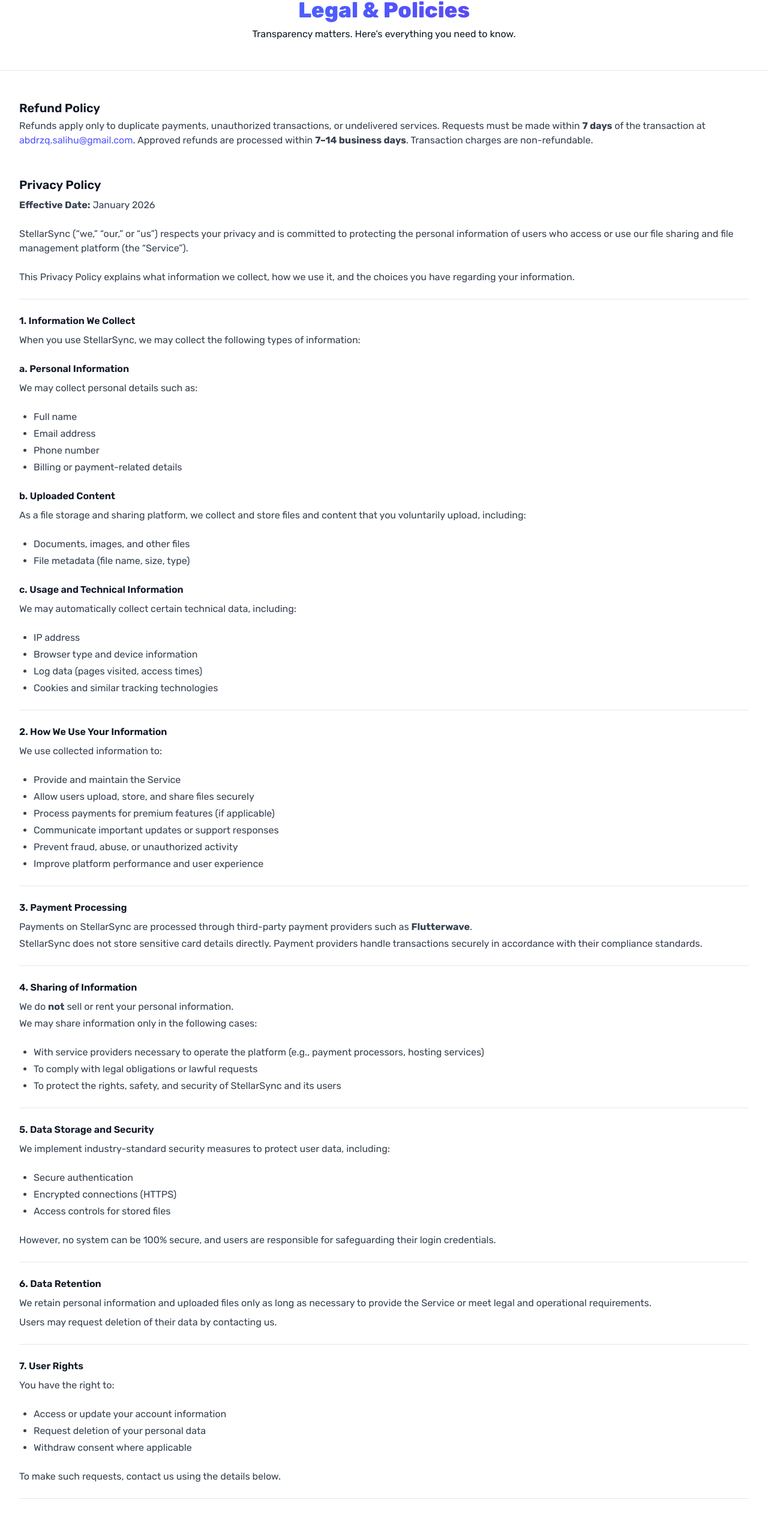
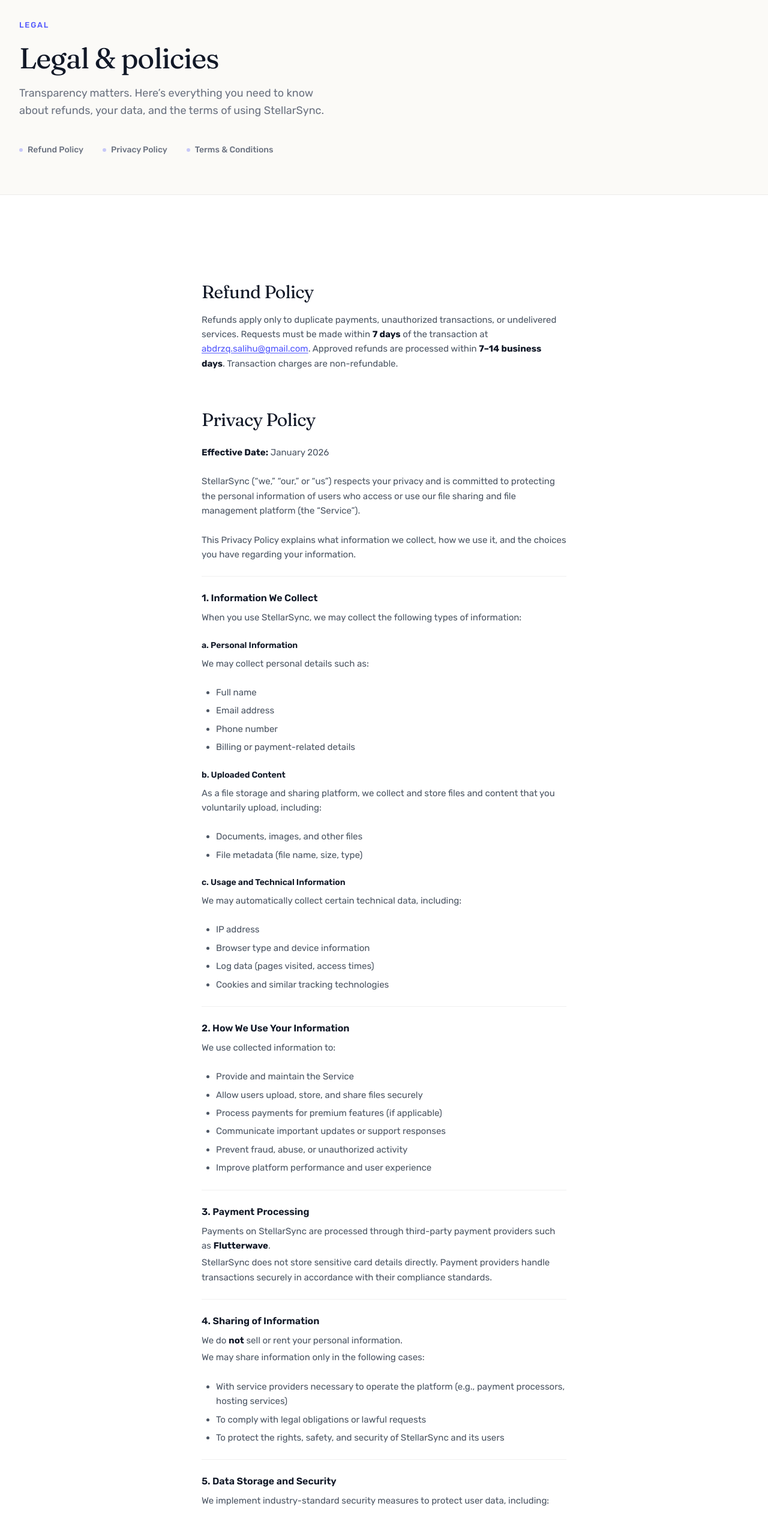
Before and after one commit to abdrzqsalihu/stellar-sync, a Next.js app: page /policies in a window 1280 px wide. Shown: the part 131-2656 px from the top of the page at 60% size. Built offline with nearby package versions, Linux system fonts and the light colour scheme.

Commit message:
feat: enhance UI components with responsive text adjustments and improved layout

```diff
--- a/app/(pages)/policies/page.tsx
+++ b/app/(pages)/policies/page.tsx
@@ -1,22 +1,54 @@
 import React from "react";
 import Header from "../../_components/Header";
 import Footer from "../../_components/Footer";
+
+const sections = [
+  { id: "refund-policy", label: "Refund Policy" },
+  { id: "privacy-policy", label: "Privacy Policy" },
+  { id: "terms", label: "Terms & Conditions" },
+];
 
 function Policies() {
   return (
     <>
       <Header />
-      <section id="policies" className="mx-auto py-32">
-        <div className="text-center mb-12 border-b pb-12 border-gray-200">
-          <h2 className="text-3xl font-extrabold sm:text-4xl bg-gradient-to-r from-blue-500 via-primary to-purple-700 bg-clip-text text-transparent">
-            Legal & Policies
-          </h2>
-          <p className="mt-2 text-secondary text-sm sm:text-base px-4">
-            Transparency matters. Here’s everything you need to know.
+      <main className="bg-white">
+        {/* Intro */}
+        <section className="border-b border-black/[0.06] bg-[#FBFAF7] pb-14 pt-32 sm:pb-16 sm:pt-40">
+          <div className="mx-auto max-w-screen-xl px-5 sm:px-8">
+            <span className="text-[13px] font-medium uppercase tracking-[0.14em] text-[#5056FD]">
+              Legal
+            </span>
+            <h1 className="mt-5 font-serif text-4xl leading-[1.1] tracking-tight text-[#111827] sm:text-5xl">
+              Legal &amp; policies
+            </h1>
+            <p className="mt-5 max-w-lg text-lg leading-relaxed text-gray-500">
+              Transparency matters. Here&rsquo;s everything you need to know
+              about refunds, your data, and the terms of using StellarSync.
             </p>
+
+            <nav
+              aria-label="Sections on this page"
+              className="mt-10 flex flex-wrap items-center gap-x-8 gap-y-3"
+            >
+              {sections.map((s) => (
+                <a
+                  key={s.id}
+                  href={`#${s.id}`}
+                  className="group flex items-center gap-2 text-sm font-medium text-gray-500 transition-colors hover:text-[#111827]"
+                >
+                  <span className="h-1.5 w-1.5 shrink-0 rounded-full bg-[#5056FD]/30 transition-colors group-hover:bg-[#5056FD]" />
+                  {s.label}
+                </a>
+              ))}
+            </nav>
           </div>
+        </section>
 
-        <div className="space-y-12 text-gray-700 text-sm sm:text-base leading-relaxed mx-auto max-w-screen-xl px-4 sm:px-6 lg:px-8">
+        {/* Body */}
+        <section className="py-16 sm:py-20">
+          <div className="mx-auto max-w-2xl px-5 sm:px-8">
+            <div className="space-y-16">
               {/* Contact Information */}
               <div className="hidden">
                 <h3 className="text-lg md:text-xl font-semibold text-gray-900 mb-2">
@@ -30,226 +62,288 @@ function Policies() {
               </div>
 
               {/* Refund Policy */}
-          <div>
-            <h3 className="text-lg md:text-xl font-semibold text-gray-900 mb-1">
+              <div id="refund-policy" className="scroll-mt-24">
+                <h2 className="font-serif text-2xl tracking-tight text-[#111827] sm:text-3xl">
                   Refund Policy
-            </h3>
-            <p className="text-sm md:text-base leading-6">
+                </h2>
+                <p className="mt-4 text-[15px] leading-relaxed text-gray-600">
                   Refunds apply only to duplicate payments, unauthorized
                   transactions, or undelivered services. Requests must be made
-              within <strong>7 days</strong> of the transaction at{" "}
-              <a href="mailto:abdrzq.salihu@gmail.com">
-                <span className="text-primary">abdrzq.salihu@gmail.com</span>
+                  within <strong className="text-[#111827]">7 days</strong> of
+                  the transaction at{" "}
+                  <a
+                    href="mailto:abdrzq.salihu@gmail.com"
+                    className="text-[#5056FD] underline underline-offset-2 transition-colors hover:text-[#111827]"
+                  >
+                    abdrzq.salihu@gmail.com
                   </a>
                   . Approved refunds are processed within{" "}
-              <strong>7–14 business days</strong>. Transaction charges are
-              non-refundable.
+                  <strong className="text-[#111827]">
+                    7&ndash;14 business days
+                  </strong>
+                  . Transaction charges are non-refundable.
                 </p>
               </div>
 
               {/* Privacy Policy */}
-          <div>
-            <h3 className="text-lg md:text-xl font-semibold text-gray-900 mb-2">
+              <div id="privacy-policy" className="scroll-mt-24">
+                <h2 className="font-serif text-2xl tracking-tight text-[#111827] sm:text-3xl">
                   Privacy Policy
-            </h3>
+                </h2>
 
-            <div className="space-y-6 text-sm md:text-base">
+                <div className="mt-6 space-y-6 text-[15px] leading-relaxed text-gray-600">
                   <p>
-                <strong>Effective Date:</strong> January 2026
+                    <strong className="text-[#111827]">Effective Date:</strong>{" "}
+                    January 2026
                   </p>
 
                   <p>
-                StellarSync (“we,” “our,” or “us”) respects your privacy and is committed
-                to protecting the personal information of users who access or use our file
-                sharing and file management platform (the “Service”).
+                    StellarSync (&ldquo;we,&rdquo; &ldquo;our,&rdquo; or
+                    &ldquo;us&rdquo;) respects your privacy and is committed to
+                    protecting the personal information of users who access or
+                    use our file sharing and file management platform (the
+                    &ldquo;Service&rdquo;).
                   </p>
 
                   <p>
-                This Privacy Policy explains what information we collect, how we use it,
-                and the choices you have regarding your information.
+                    This Privacy Policy explains what information we collect,
+                    how we use it, and the choices you have regarding your
+                    information.
                   </p>
 
-              <hr className="border-gray-200" />
+                  <hr className="border-black/[0.06]" />
 
-              <h4 className="font-semibold text-gray-900">1. Information We Collect</h4>
+                  <h3 className="text-base font-semibold text-[#111827]">
+                    1. Information We Collect
+                  </h3>
 
                   <p className="!mt-2">
-                When you use StellarSync, we may collect the following types of
-                information:
+                    When you use StellarSync, we may collect the following types
+                    of information:
                   </p>
 
-              <h5 className="font-semibold text-gray-900">a. Personal Information</h5>
-              <p className="!mt-2">We may collect personal details such as:</p>
-              <ul className="list-disc ml-6 space-y-1">
+                  <h4 className="text-sm font-semibold text-[#111827]">
+                    a. Personal Information
+                  </h4>
+                  <p className="!mt-2">
+                    We may collect personal details such as:
+                  </p>
+                  <ul className="ml-6 list-disc space-y-1.5">
                     <li>Full name</li>
                     <li>Email address</li>
                     <li>Phone number</li>
                     <li>Billing or payment-related details</li>
                   </ul>
 
-              <h5 className="font-semibold text-gray-900">b. Uploaded Content</h5>
+                  <h4 className="text-sm font-semibold text-[#111827]">
+                    b. Uploaded Content
+                  </h4>
                   <p className="!mt-2">
-                As a file storage and sharing platform, we collect and store files and
-                content that you voluntarily upload, including:
+                    As a file storage and sharing platform, we collect and store
+                    files and content that you voluntarily upload, including:
                   </p>
-              <ul className="list-disc ml-6 space-y-1">
+                  <ul className="ml-6 list-disc space-y-1.5">
                     <li>Documents, images, and other files</li>
                     <li>File metadata (file name, size, type)</li>
                   </ul>
 
-              <h5 className="font-semibold text-gray-900">
+                  <h4 className="text-sm font-semibold text-[#111827]">
                     c. Usage and Technical Information
-              </h5>
-              <p className="!mt-2">We may automatically collect certain technical data, including:</p>
-              <ul className="list-disc ml-6 space-y-1">
+                  </h4>
+                  <p className="!mt-2">
+                    We may automatically collect certain technical data,
+                    including:
+                  </p>
+                  <ul className="ml-6 list-disc space-y-1.5">
                     <li>IP address</li>
                     <li>Browser type and device information</li>
                     <li>Log data (pages visited, access times)</li>
                     <li>Cookies and similar tracking technologies</li>
                   </ul>
 
-              <hr className="border-gray-200" />
+                  <hr className="border-black/[0.06]" />
 
-              <h4 className="font-semibold text-gray-900">2. How We Use Your Information</h4>
+                  <h3 className="text-base font-semibold text-[#111827]">
+                    2. How We Use Your Information
+                  </h3>
 
                   <p className="!mt-2">We use collected information to:</p>
-              <ul className="list-disc ml-6 space-y-1">
+                  <ul className="ml-6 list-disc space-y-1.5">
                     <li>Provide and maintain the Service</li>
                     <li>Allow users upload, store, and share files securely</li>
-                <li>Process payments for premium features (if applicable)</li>
+                    <li>
+                      Process payments for premium features (if applicable)
+                    </li>
                     <li>Communicate important updates or support responses</li>
                     <li>Prevent fraud, abuse, or unauthorized activity</li>
                     <li>Improve platform performance and user experience</li>
                   </ul>
 
-              <hr className="border-gray-200" />
+                  <hr className="border-black/[0.06]" />
 
-              <h4 className="font-semibold text-gray-900">3. Payment Processing</h4>
+                  <h3 className="text-base font-semibold text-[#111827]">
+                    3. Payment Processing
+                  </h3>
 
                   <p className="!mt-2">
-                Payments on StellarSync are processed through third-party payment
-                providers such as <strong>Flutterwave</strong>.
+                    Payments on StellarSync are processed through third-party
+                    payment providers such as{" "}
+                    <strong className="text-[#111827]">Flutterwave</strong>.
                   </p>
 
                   <p className="!mt-1">
-                StellarSync does not store sensitive card details directly. Payment
-                providers handle transactions securely in accordance with their compliance
-                standards.
+                    StellarSync does not store sensitive card details directly.
+                    Payment providers handle transactions securely in accordance
+                    with their compliance standards.
                   </p>
 
-              <hr className="border-gray-200" />
+                  <hr className="border-black/[0.06]" />
 
-              <h4 className="font-semibold text-gray-900">4. Sharing of Information</h4>
+                  <h3 className="text-base font-semibold text-[#111827]">
+                    4. Sharing of Information
+                  </h3>
 
-              <p className="!mt-2">We do <strong>not</strong> sell or rent your personal information.</p>
+                  <p className="!mt-2">
+                    We do <strong className="text-[#111827]">not</strong> sell
+                    or rent your personal information.
+                  </p>
 
-              <p className="!mt-1">We may share information only in the following cases:</p>
-              <ul className="list-disc ml-6 space-y-1">
+                  <p className="!mt-1">
+                    We may share information only in the following cases:
+                  </p>
+                  <ul className="ml-6 list-disc space-y-1.5">
                     <li>
-                  With service providers necessary to operate the platform (e.g., payment
-                  processors, hosting services)
+                      With service providers necessary to operate the platform
+                      (e.g., payment processors, hosting services)
                     </li>
                     <li>To comply with legal obligations or lawful requests</li>
                     <li>
-                  To protect the rights, safety, and security of StellarSync and its users
+                      To protect the rights, safety, and security of StellarSync
+                      and its users
                     </li>
                   </ul>
 
-              <hr className="border-gray-200" />
+                  <hr className="border-black/[0.06]" />
 
-              <h4 className="font-semibold text-gray-900">5. Data Storage and Security</h4>
+                  <h3 className="text-base font-semibold text-[#111827]">
+                    5. Data Storage and Security
+                  </h3>
 
                   <p className="!mt-2">
-                We implement industry-standard security measures to protect user data,
-                including:
+                    We implement industry-standard security measures to protect
+                    user data, including:
                   </p>
-              <ul className="list-disc ml-6 space-y-1">
+                  <ul className="ml-6 list-disc space-y-1.5">
                     <li>Secure authentication</li>
                     <li>Encrypted connections (HTTPS)</li>
                     <li>Access controls for stored files</li>
                   </ul>
 
                   <p>
-                However, no system can be 100% secure, and users are responsible for
-                safeguarding their login credentials.
+                    However, no system can be 100% secure, and users are
+                    responsible for safeguarding their login credentials.
                   </p>
 
-              <hr className="border-gray-200" />
+                  <hr className="border-black/[0.06]" />
 
-              <h4 className="font-semibold text-gray-900">6. Data Retention</h4>
+                  <h3 className="text-base font-semibold text-[#111827]">
+                    6. Data Retention
+                  </h3>
 
                   <p className="!mt-2">
-                We retain personal information and uploaded files only as long as
-                necessary to provide the Service or meet legal and operational
-                requirements.
+                    We retain personal information and uploaded files only as
+                    long as necessary to provide the Service or meet legal and
+                    operational requirements.
                   </p>
 
-              <p className="!mt-2">Users may request deletion of their data by contacting us.</p>
+                  <p className="!mt-2">
+                    Users may request deletion of their data by contacting us.
+                  </p>
 
-              <hr className="border-gray-200" />
+                  <hr className="border-black/[0.06]" />
 
-              <h4 className="font-semibold text-gray-900">7. User Rights</h4>
+                  <h3 className="text-base font-semibold text-[#111827]">
+                    7. User Rights
+                  </h3>
 
                   <p className="!mt-2">You have the right to:</p>
-              <ul className="list-disc ml-6 space-y-1">
+                  <ul className="ml-6 list-disc space-y-1.5">
                     <li>Access or update your account information</li>
                     <li>Request deletion of your personal data</li>
                     <li>Withdraw consent where applicable</li>
                   </ul>
 
-              <p>To make such requests, contact us using the details below.</p>
+                  <p>
+                    To make such requests, contact us using the details below.
+                  </p>
 
-              <hr className="border-gray-200" />
+                  <hr className="border-black/[0.06]" />
 
-              <h4 className="font-semibold text-gray-900">8. Children’s Privacy</h4>
+                  <h3 className="text-base font-semibold text-[#111827]">
+                    8. Children&rsquo;s Privacy
+                  </h3>
 
                   <p className="!mt-2">
-                StellarSync is not intended for children under the age of 13. We do not
-                knowingly collect personal information from children.
+                    StellarSync is not intended for children under the age of
+                    13. We do not knowingly collect personal information from
+                    children.
                   </p>
 
-              <hr className="border-gray-200" />
+                  <hr className="border-black/[0.06]" />
 
-              <h4 className="font-semibold text-gray-900">9. Cookies</h4>
+                  <h3 className="text-base font-semibold text-[#111827]">
+                    9. Cookies
+                  </h3>
 
-              <p className="!mt-2">We may use cookies or similar technologies to:</p>
-              <ul className="list-disc ml-6 space-y-1">
+                  <p className="!mt-2">
+                    We may use cookies or similar technologies to:
+                  </p>
+                  <ul className="ml-6 list-disc space-y-1.5">
                     <li>Maintain user sessions</li>
                     <li>Improve platform performance</li>
                     <li>Analyze usage trends</li>
                   </ul>
 
                   <p>
-                You may disable cookies through your browser settings, though some
-                features may not function properly.
+                    You may disable cookies through your browser settings,
+                    though some features may not function properly.
                   </p>
 
-              <hr className="border-gray-200" />
+                  <hr className="border-black/[0.06]" />
 
-              <h4 className="font-semibold text-gray-900">10. Changes to This Policy</h4>
+                  <h3 className="text-base font-semibold text-[#111827]">
+                    10. Changes to This Policy
+                  </h3>
 
                   <p className="!mt-2">
-                We may update this Privacy Policy from time to time. Continued use of the
-                Service after updates means you accept the revised policy.
+                    We may update this Privacy Policy from time to time.
+                    Continued use of the Service after updates means you accept
+                    the revised policy.
                   </p>
 
-              <hr className="border-gray-200" />
+                  <hr className="border-black/[0.06]" />
 
-              <h4 className="font-semibold text-gray-900">11. Contact Information</h4>
+                  <h3 className="text-base font-semibold text-[#111827]">
+                    11. Contact Information
+                  </h3>
 
-              <p className="!mt-2">If you have any questions about this Privacy Policy, please contact:</p>
+                  <p className="!mt-2">
+                    If you have any questions about this Privacy Policy, please
+                    contact:
+                  </p>
 
                   <p>
-                <strong>StellarSync</strong>
+                    <strong className="text-[#111827]">StellarSync</strong>
                     <br />
-                <strong>Address:</strong> BHND TRUTH AND TRUST ACADE
+                    {/* <strong className="text-[#111827]">Address:</strong> BHND TRUTH AND TRUST ACADE */}
+                    {/* <br /> */}
+                    <strong className="text-[#111827]">Phone:</strong> +234 808
+                    545 8632
                     <br />
-                <strong>Phone:</strong> +234 808 545 8632
-                <br />
-                <strong>Email:</strong>{" "}
+                    <strong className="text-[#111827]">Email:</strong>{" "}
                     <a
                       href="mailto:abdrzq.salihu@gmail.com"
-                  className="text-primary underline"
+                      className="text-[#5056FD] underline underline-offset-2 transition-colors hover:text-[#111827]"
                     >
                       abdrzq.salihu@gmail.com
                     </a>
@@ -257,17 +351,17 @@ function Policies() {
                 </div>
               </div>
 
-
               {/* Terms & Conditions */}
-          <div>
-            <h3 className="text-lg md:text-xl font-semibold text-gray-900 mb-2">
-              Terms & Conditions
-            </h3>
-            <ol className="list-decimal ml-6 space-y-2 text-sm md:text-base leading-6">
+              <div id="terms" className="scroll-mt-24">
+                <h2 className="font-serif text-2xl tracking-tight text-[#111827] sm:text-3xl">
+                  Terms &amp; Conditions
+                </h2>
+                <ol className="ml-6 mt-6 list-decimal space-y-2.5 text-[15px] leading-relaxed text-gray-600">
                   <li>You must be at least 12 years old to use StellarSync.</li>
                   <li>
-                StellarSync provides tools for uploading, managing, and sharing
-                digital files. Misuse or illegal activity is prohibited.
+                    StellarSync provides tools for uploading, managing, and
+                    sharing digital files. Misuse or illegal activity is
+                    prohibited.
                   </li>
                   <li>
                     Users agree to pay applicable fees for premium services.
@@ -279,13 +373,15 @@ function Policies() {
                     arising from service use.
                   </li>
                   <li>
-                Terms may be updated anytime. Continued use means acceptance of
-                the new terms.
+                    Terms may be updated anytime. Continued use means acceptance
+                    of the new terms.
                   </li>
                 </ol>
               </div>
             </div>
+          </div>
         </section>
+      </main>
       <Footer />
     </>
   );
--- a/app/_components/Cta.tsx
+++ b/app/_components/Cta.tsx
@@ -18,7 +18,7 @@ function Cta() {
         <h2 className="font-serif text-4xl leading-[1.1] tracking-tight text-white sm:text-6xl">
           Start free. Stay in sync.
         </h2>
-        <p className="mx-auto mt-6 max-w-lg text-lg text-white/80">
+        <p className="mx-auto mt-6 max-w-lg text-base md:text-lg text-white/80">
           1GB of storage, no credit card, set up in under a minute.
         </p>
         <Link
--- a/app/_components/Features.tsx
+++ b/app/_components/Features.tsx
@@ -68,10 +68,10 @@ function Features() {
               <span className="font-serif text-lg text-white/25 transition-colors group-hover:text-[#5056FD]">
                 {String(i + 1).padStart(2, "0")}
               </span>
-              <h3 className="text-xl font-medium text-white transition-transform group-hover:translate-x-1">
+              <h3 className="text-lg md:text-xl font-medium text-white transition-transform group-hover:translate-x-1">
                 {item.title}
               </h3>
-              <p className="text-[15px] leading-relaxed text-gray-400">
+              <p className="text-sm md:text-[15px] leading-relaxed text-gray-400">
                 {item.copy}
               </p>
             </motion.div>
--- a/app/_components/Share.tsx
+++ b/app/_components/Share.tsx
@@ -74,10 +74,10 @@ function Share() {
             <br />
             Zero friction.
           </h2>
-          <p className="mt-6 max-w-md text-lg leading-relaxed text-gray-500">
+          <p className="mt-6 max-w-md text-base md:text-lg leading-relaxed text-gray-500">
             Turn any file into a link in one click. Add a password when it
-            matters, or send it straight to an inbox. The recipient
-            doesn&apos;t need an account, just the link.
+            matters, or send it straight to an inbox. The recipient doesn&apos;t
+            need an account, just the link.
           </p>
         </motion.div>
       </div>
```
Also changed, not shown: app/_components/Footer.tsx (+6 -5 lines), app/_components/GetStarted.tsx (+14 -8 lines), app/_components/Hero.tsx (+12 -9 lines), app/_components/Pricing.tsx (+10 -3 lines), app/_components/Track.tsx (+9 -5 lines). Lines whose indentation alone changed are shown as unchanged.
